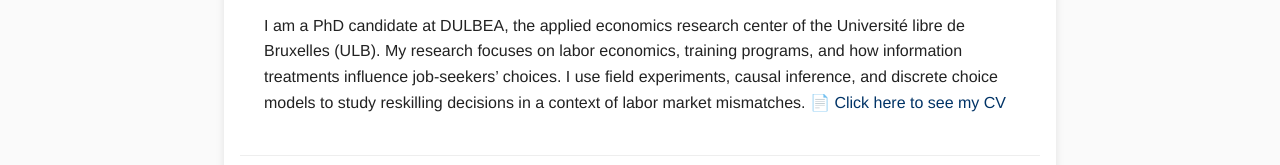
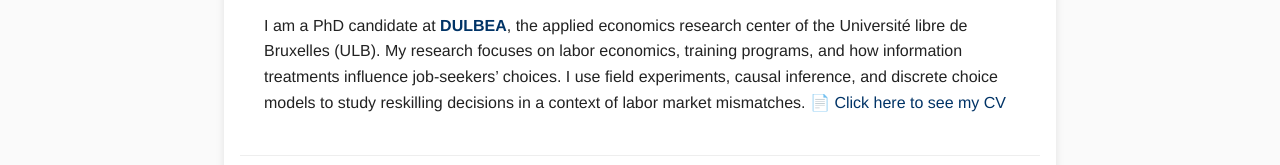
Before and after one commit to benjidejardin/website, a plain HTML site: page index.html in a window 1280 px wide. Shown: the part 425-590 px from the top of the page. Drawn offline with Linux system fonts and the light colour scheme.

Commit message:
Fix HTML formatting and update content

```diff
--- a/index.html
+++ b/index.html
@@ -72,7 +72,7 @@
        style="width:180px;border-radius:50%;margin-bottom:15px;display:block;margin-left:auto;margin-right:auto;">
 
       <p>
-        I am a PhD candidate at DULBEA, the applied economics research center of the Université libre de Bruxelles (ULB). My research focuses on labor economics,
+        I am a PhD candidate at <strong><a href="https://dulbea.ulb.be/en/" target="_blank">DULBEA</a></strong>, the applied economics research center of the Université libre de Bruxelles (ULB). My research focuses on labor economics,
         training programs, and how information treatments influence job-seekers’
         choices. I use field experiments, causal inference, and discrete choice models
         to study reskilling decisions in a context of labor market mismatches.
```
